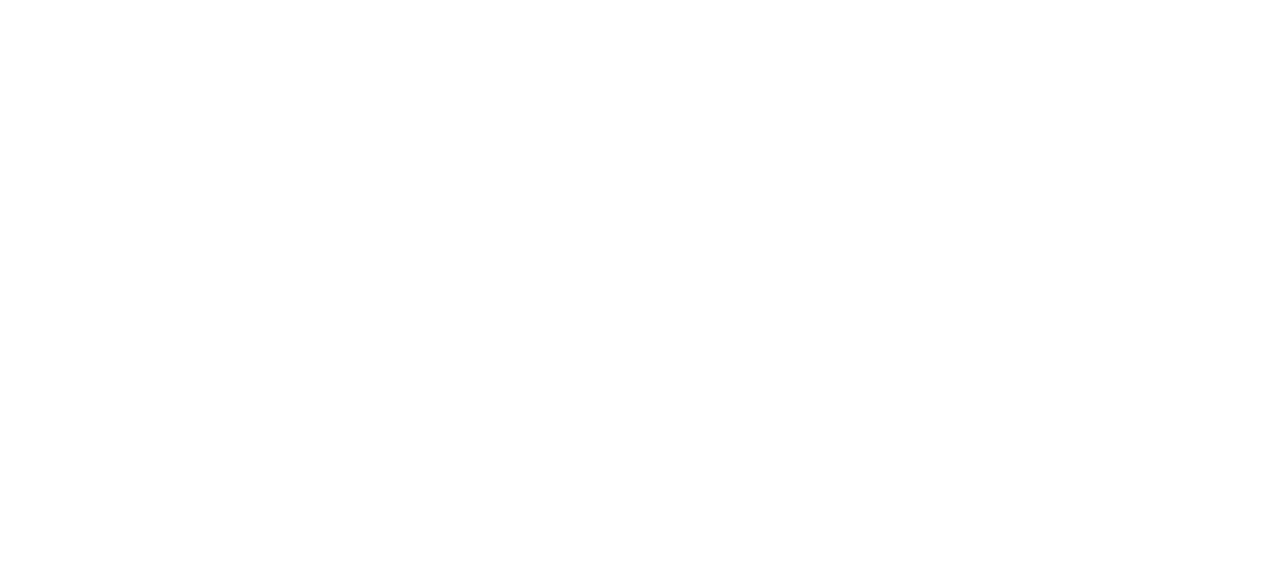
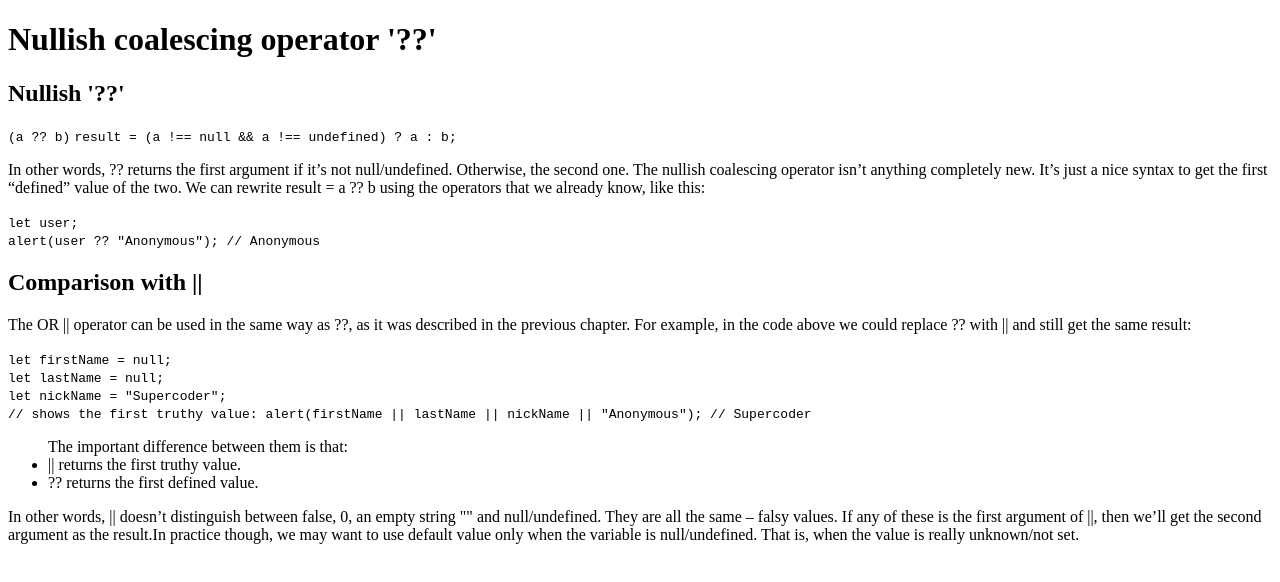
Before and after one commit to alikurtulus/JavascriptFest, a plain HTML site: page The JavaScriptLanguage/JavaScriptFundamentals/index.html in a window 1280 px wide. Drawn offline with Linux system fonts and the light colour scheme.

Commit message:
added nullish content

```diff
--- a/The JavaScriptLanguage/JavaScriptFundamentals/app.js
+++ b/The JavaScriptLanguage/JavaScriptFundamentals/app.js
@@ -0,0 +1,14 @@
+let firstName
+let lastName
+let nickName = "SuperCoder"
+alert( firstName ?? lastName ?? nickName ?? "Anonymous")
+
+let fN = null
+let lN = null
+let nN = "SuperCoder"
+alert( fN || lN || nN || "Anonymous")
+
+let height = 0;
+
+alert(height || 100); // 100
+alert(height ?? 100); // 0
--- a/The JavaScriptLanguage/JavaScriptFundamentals/index.html
+++ b/The JavaScriptLanguage/JavaScriptFundamentals/index.html
@@ -3,9 +3,63 @@
 <head>
     <meta charset="UTF-8">
     <meta name="viewport" content="width=device-width, initial-scale=1.0">
-    <title>Document</title>
+    <title></title>
 </head>
 <body>
+    <main>
+        <div class="container">
+            <div class="section">
+                <div class="section-header">
+                    <h1>Nullish coalescing operator '??'</h1>
+                </div>
+                <div class="section-body">
+                    <h2>Nullish '??'</h2>
+                    <code class="code-container">(a ?? b)</code>
+                    <code class="code-container">
+                        result = (a !== null && a !== undefined) ? a : b;
+                    </code>
+                    <p>
+                    In other words, ?? returns the first argument if it’s not null/undefined. Otherwise, the second one.
+                    The nullish coalescing operator isn’t anything completely new. It’s just a nice syntax to get the first “defined” value of the two.
+                    We can rewrite result = a ?? b using the operators that we already know, like this:
+                    </p>
+                    <code class="code-container">
+                        let user;
+                        <br/>
+                        alert(user ?? "Anonymous"); // Anonymous
+                    </code>
+                </div>
+                <div class="section-body">
+                    <h2>Comparison with ||</h2>
+                    <p>
+                    The OR || operator can be used in the same way as ??, as it was described in the previous chapter.
+                    For example, in the code above we could replace ?? with || and still get the same result:
+                    </p>
+                    <code class="code-container">
+                        let firstName = null;
+                        <br>
+                        let lastName = null;
+                        <br>
+                        let nickName = "Supercoder";
+                        <br>
+                        // shows the first truthy value:
+                        alert(firstName || lastName || nickName || "Anonymous"); // Supercoder
+                    </code>
+                    <ul>The important difference between them is that:
+                        <li> || returns the first truthy value.</li>
+                        <li> ?? returns the first defined value.</li>
+                    </ul>
+                    <p>In other words, || doesn’t distinguish between false, 0, an empty string "" and null/undefined.
+                        They are all the same – falsy values. If any of these is the first argument of ||,
+                        then we’ll get the second argument as the result.In practice though,
+                        we may want to use default value only when the variable is null/undefined.
+                        That is, when the value is really unknown/not set.
+                    </p>
+                </div>
+            </div>
+        </div>
 
+    </main>
+    <script src="./app.js"></script>
 </body>
 </html>
--- a/The JavaScriptLanguage/JavaScriptFundamentals/style.css
+++ b/The JavaScriptLanguage/JavaScriptFundamentals/style.css
@@ -0,0 +1,8 @@
+.section-body{
+    display:flex;
+    justify-content:center;
+    flex-direction:column;
+}
+.code-container{
+    background-color: silver;
+}
```
